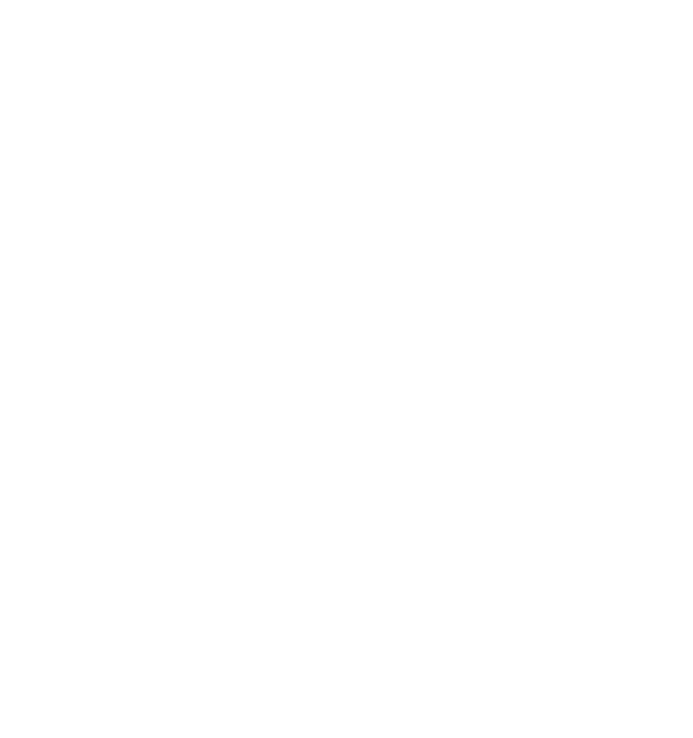
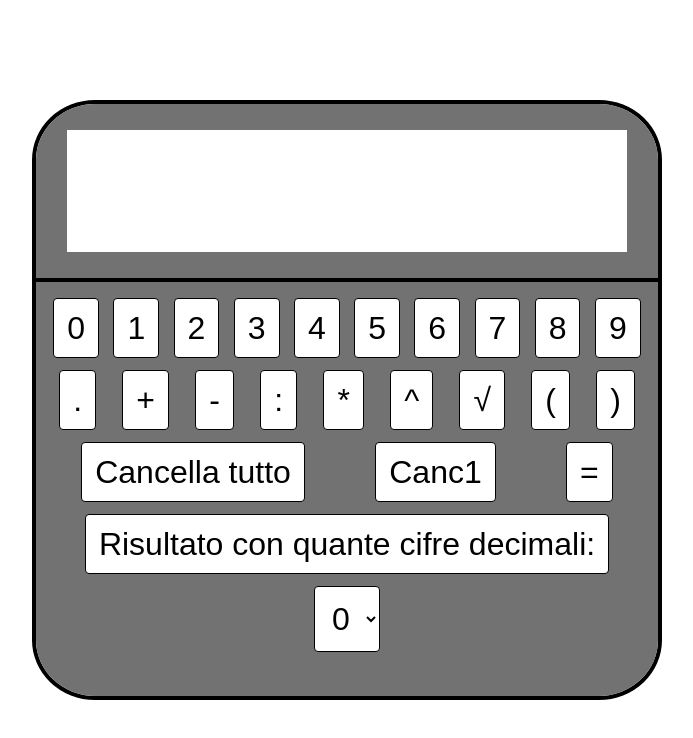
Before and after one commit to ar2099/calcolatrice-scientifica, a plain HTML site: page index.html in a window 1280 px wide. Shown: the whole page, without its empty margins (293-986 px from the left). Drawn offline with Linux system fonts and the light colour scheme.

Commit message:
06 impostazione grafica completa

```diff
--- a/asset/style.css
+++ b/asset/style.css
@@ -0,0 +1,65 @@
+#containerApp {
+    width: 100%;
+    height: 100vh;
+    display: flex;
+    align-items: center;
+    justify-content: center;
+
+}
+
+#calcolatrice {
+    height: 600px;
+    width: 630px;
+    border: 4px solid black;
+    border-radius: 10%;
+    display: flex;
+    flex-direction: column;
+    overflow: hidden;
+}
+
+#display {
+    height: 30%;
+    background-color: rgb(114, 114, 114);
+    display: flex;
+    align-items: center;
+    justify-content: center;
+    border-bottom: 4px solid black;
+
+}
+
+#schermo {
+    width: 90%;
+    height: 70%;
+    background-color: rgb(255, 255, 255);
+    min-height: 40px;
+    padding: 4px;
+    font-size: 3.5em;
+    display: flex;
+    align-items: center;
+    white-space: nowrap;
+    overflow: auto;
+    color: rgb(0, 0, 0);
+
+}
+
+#container-tasti {
+    height: 70%;
+    background-color: rgb(114, 114, 114);
+    display: flex;
+    flex-wrap: wrap;
+    justify-content: space-around;
+    align-content: flex-start;
+    align-items: center;
+    padding: 10px;
+
+}
+
+.tasto {
+    background-color: white;
+    padding: 13px;
+    border: 1px solid black;
+    border-radius: 4px;
+    height: fit-content;
+    font-size: 2em;
+    margin: 6px;
+}
--- a/index.html
+++ b/index.html
@@ -10,7 +10,60 @@
 </head>
 <body>
 
+    <!-- è una single page application, il div containerApp è tutta la schermata -->
+    <div id="containerApp">
 
-    <script src="asset/main.js"></script>
+
+        <div id="calcolatrice">
+
+            <div id="display">
+                <p id="schermo"></p>
+            </div>
+
+            <div id="container-tasti">
+
+                <span class="tasto numero">0</span>
+                <span class="tasto numero">1</span>
+                <span class="tasto numero">2</span>
+                <span class="tasto numero">3</span>
+                <span class="tasto numero">4</span>
+                <span class="tasto numero">5</span>
+                <span class="tasto numero">6</span>
+                <span class="tasto numero">7</span>
+                <span class="tasto numero">8</span>
+                <span class="tasto numero">9</span>
+                <span class="tasto" id="punto">.</span>
+                <span class="tasto operatore">+</span>
+                <span class="tasto operatore">-</span>
+                <span class="tasto operatore">:</span>
+                <span class="tasto operatore">*</span>
+                <span class="tasto operatore">^</span>
+                <span class="tasto operatore">&#8730;</span>
+                <span class="tasto operatore" id="aperturaParentesi">(</span>
+                <span class="tasto operatore" id="chiusuraParentesi">)</span>
+
+                <span class="tasto">Cancella tutto</span>
+                <span class="tasto">Canc1</span>
+                <span class="tasto" id="uguale">=</span>
+                <label for="apr" class="tasto">Risultato con quante cifre decimali:</label>
+
+                <select name="approssimazione" id="apr" class="tasto">
+                    <option value="0">0</option>
+                    <option value="1">1</option>
+                    <option value="2">2</option>
+                    <option value="3">3</option>
+                    <option value="4">4</option>
+                    <option value="5">5</option>
+                </select>
+
+            </div>
+
+        </div>
+
+
+
+    </div> <!-- fine container app   -->
+    <script src="asset/tasti.js"></script>
+    <script src="asset/risoluzione.js"></script>
 </body>
 </html>
```
Also changed, not shown: asset/risoluzione.js (renamed from asset/main.js), asset/tasti.js (added).
